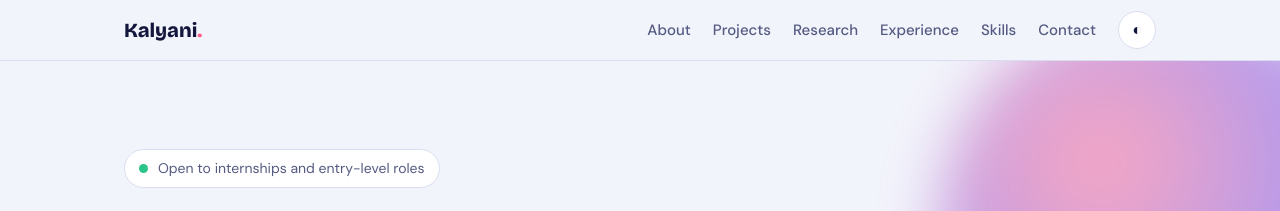
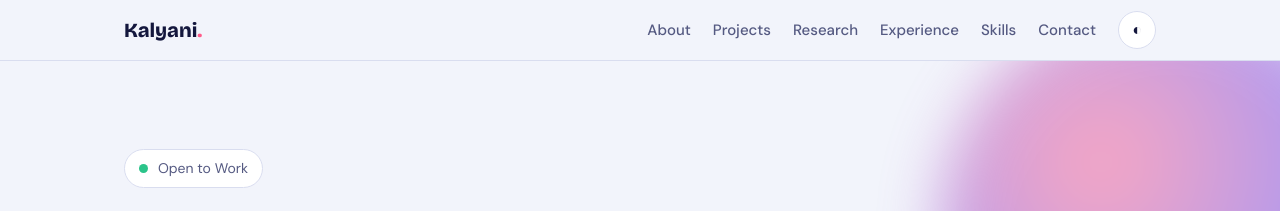
Before and after one commit to murakondakalyani/MySite, a plain HTML site: page Kalyani Murakonda – Full-Stack & AI Developer.html in a window 1280 px wide. Shown: the top 211 px of the page. Drawn offline with nearby package versions, Linux system fonts and the light colour scheme.

Commit message:
Update status to 'Open to Work' in header

```diff
--- a/Kalyani Murakonda – Full-Stack & AI Developer.html
+++ b/Kalyani Murakonda – Full-Stack & AI Developer.html
@@ -123,7 +123,7 @@ footer{padding:28px 0;color:var(--muted);font-size:14px;border-top:1px solid var
 </div></nav>
 
 <header class="hero" id="top"><div class="wrap">
-<span class="hi rise"><b></b>Open to internships and entry-level roles</span>
+<span class="hi rise"><b></b>Open to Work</span>
 <h1 class="rise"><span>I build interfaces</span><span class="o">that think.</span></h1>
 <p class="lead rise">I’m Kalyani Murakonda, a final-year B.Tech student in CSE (AI &amp; ML) at SRM University AP. I make full-stack web apps and machine learning models, and I like the places where the two meet.</p>
 <div class="cta rise"><a class="btn p" href="#work">See my projects</a><a class="btn" href="https://github.com/murakondakalyani" target="_blank" rel="noopener">GitHub</a><a class="btn" href="https://www.linkedin.com/in/murakonda-kalyani-bb222b289" target="_blank" rel="noopener">LinkedIn</a></div>
```
